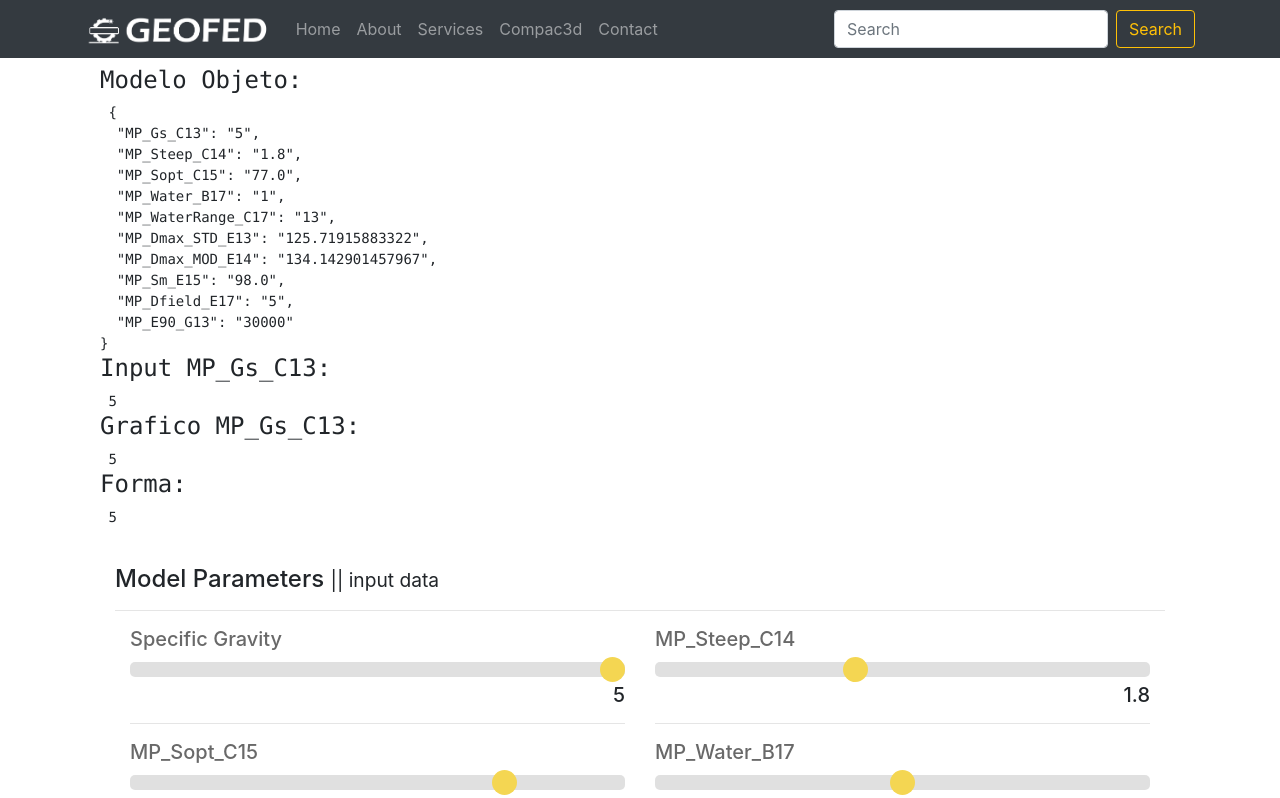
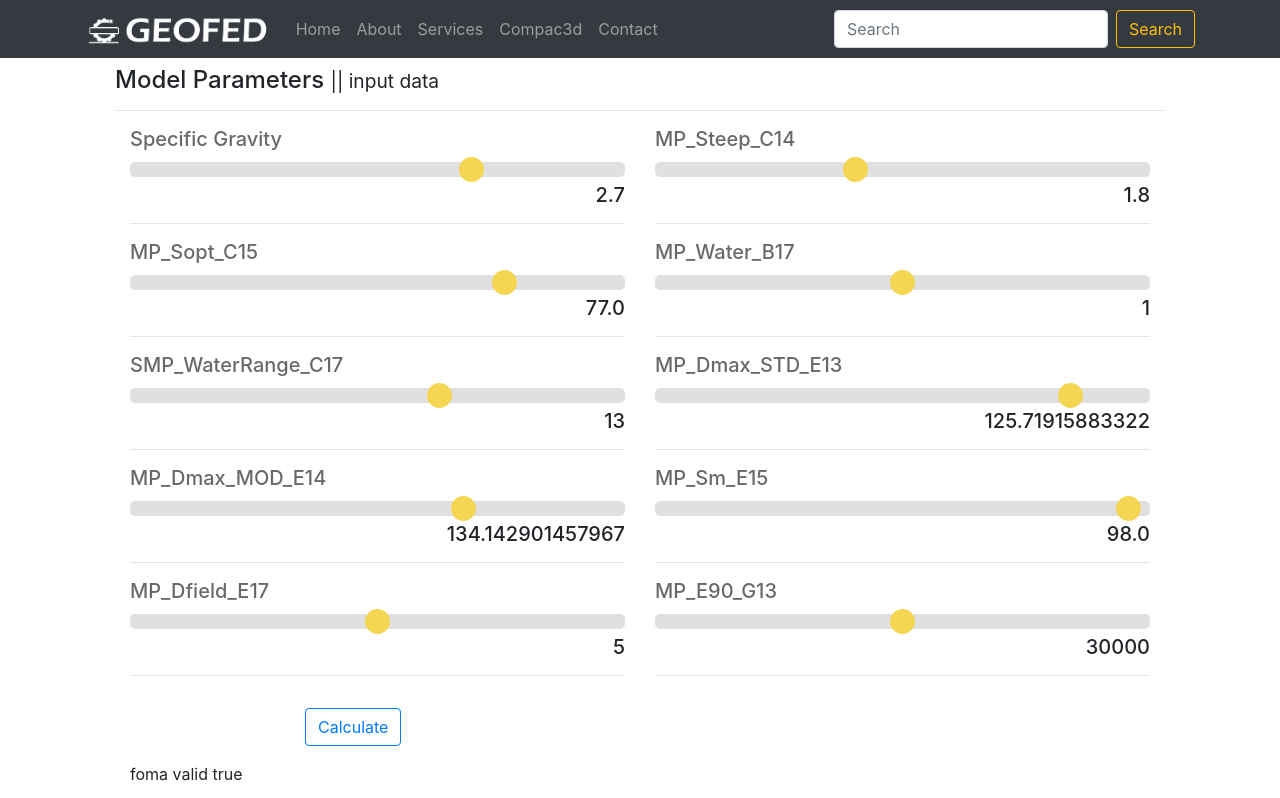
Before and after one commit to iturrima/geofed-webapp, an Angular app: page /#/application/1 in a window 1280 px wide. Shown: the top 798 px of the page. Built offline with nearby package versions, Linux system fonts and the light colour scheme; what ng2-charts would draw is missing.

Commit message:
sin prints de prueba

```diff
--- a/src/app/components/linea/linea.component.html
+++ b/src/app/components/linea/linea.component.html
@@ -1,11 +1,11 @@
-
+<!--
 <pre>
 <h4>Modelo Objeto:</h4> {{  modelParameters | json }}
 <h4>Input MP_Gs_C13:</h4> {{ modelParameters['MP_Gs_C13'] }}
 <h4>Grafico MP_Gs_C13:</h4> {{ MP_Gs_C13 }}
 <h4>Forma:</h4> {{ forma.value.MP_Gs_C13 }}
 
-</pre>
+</pre> -->
 <div class="container">
 
   <!-- <app-data></app-data> -->
--- a/src/app/components/linea/linea.component.ts
+++ b/src/app/components/linea/linea.component.ts
@@ -15,7 +15,7 @@ export class LineaComponent {
     @Input() forma: FormGroup;
 
   modelParameters:Object = {
-    MP_Gs_C13:'5',
+    MP_Gs_C13:'2.7',
     MP_Steep_C14:'1.8',
     MP_Sopt_C15:'77.0',
     MP_Water_B17:'1',
```
